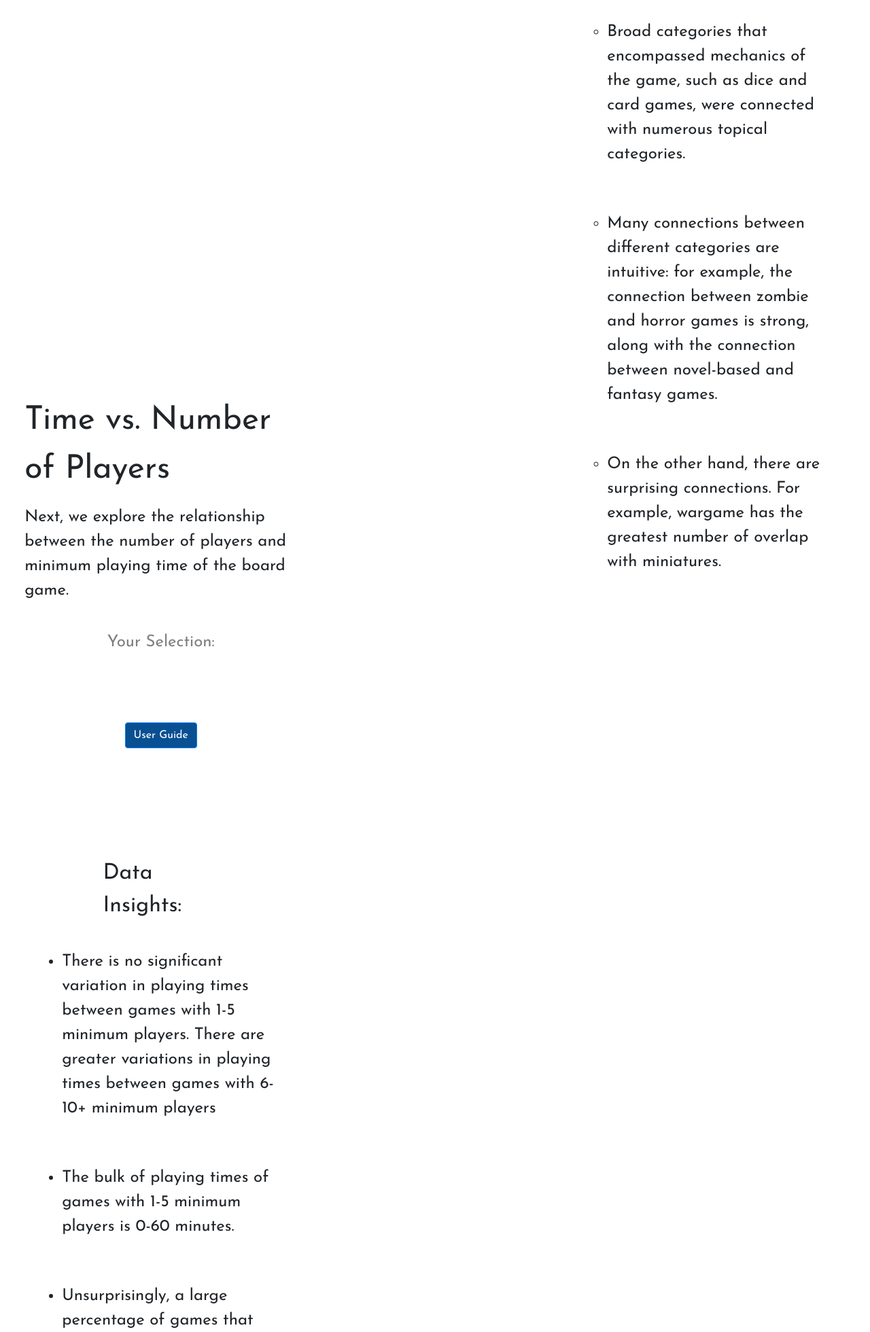
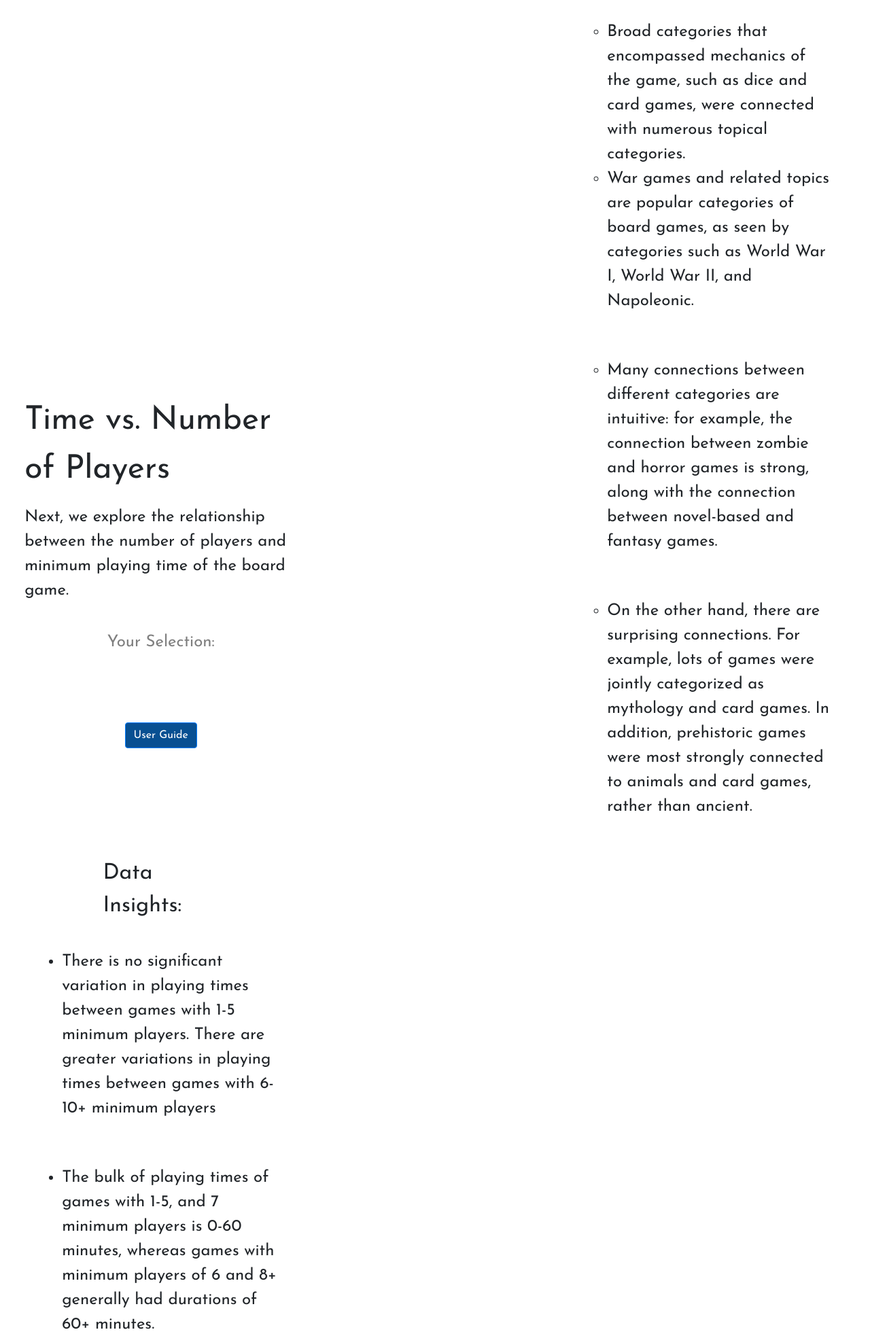
Before and after one commit to sangjunp4rk/boardgame_design_data_viz, a Flask app: page / in a window 1280 px wide. Shown: the part 4257-6217 px from the top of the page at 68% size. Run offline with Flask 2, Linux system fonts and the light colour scheme; some libraries are stand-ins or nearby versions.

Commit message:
data insights updated

```diff
--- a/templates/main.html
+++ b/templates/main.html
@@ -337,8 +337,9 @@
 
           <ul style="list-style-type:circle;">
           <li>Broad categories that encompassed mechanics of the game, such as dice and card games, were connected with numerous topical categories. </li>
+          <li> War games and related topics are popular categories of board games, as seen by categories such as World War I, World War II, and Napoleonic. </li>
           <li class="insights_item">Many connections between different categories are intuitive: for example, the connection between zombie and horror games is strong, along with the connection between novel-based and fantasy games. </li>
-          <li class="insights_item">On the other hand, there are surprising connections. For example, wargame has the greatest number of overlap with miniatures. </li>
+          <li class="insights_item">On the other hand, there are surprising connections. For example, lots of games were jointly categorized as mythology and card games. In addition, prehistoric games were most strongly connected to animals and card games, rather than ancient.  </li>
           </ul>
       </div>
 
@@ -415,9 +416,9 @@
             </div>
             <div id="playersInsights" class="insights" >
             <ul>
-                <li>There is no significant variation in playing times between games with 1-5 minimum players. There are greater variations in playing times between games with 6-10+ minimum players  </li>
-                <li class="insights_item">The bulk of playing times of games with 1-5 minimum players is 0-60 minutes. </li>
-                <li class="insights_item">Unsurprisingly, a large percentage of games that require more than 5 players at minimum had playing times of greater than 2.5 hours.
+                <li>There is no significant variation in playing times between games with 1-5 minimum players. There are greater variations in playing times between games with 6-10+ minimum players </li>
+                <li class="insights_item">The bulk of playing times of games with 1-5, and 7 minimum players is 0-60 minutes, whereas games with minimum players of 6 and 8+ generally had durations of 60+ minutes. </li>
+                <li class="insights_item">Unsurprisingly, a large percentage of games that require more than 5 players at minimum had playing times of greater than 2.5 hours than their counterparts. Looking more closely, it is interesting to note that this trend is clearer for players with greater than 8 players had significantly greater playing times.
                 </li>
             </ul>
           </div>
@@ -507,6 +508,8 @@
         <li>
           The vast majority of board game mechanics had difficulties spanning from 1 (easiest) to 3 (somewhat difficult).
         </li>
+        <li> The intensity of the color reflects the actual count of games, so the heat map is skewed towards more popular game mechanics. </li>
+        <li>Interestingly, although there were not as many game mechanics spanning in between 1.0 and 2.0, there were many that were different increments spanning from 2.0 to 3.0. </li>
         <li class="insights_item">
             Hex-and-Counter and Dice Rolling had the greatest numbers of games that were classified as 5 (most difficult) in the difficulty scale.
         </li>
```
